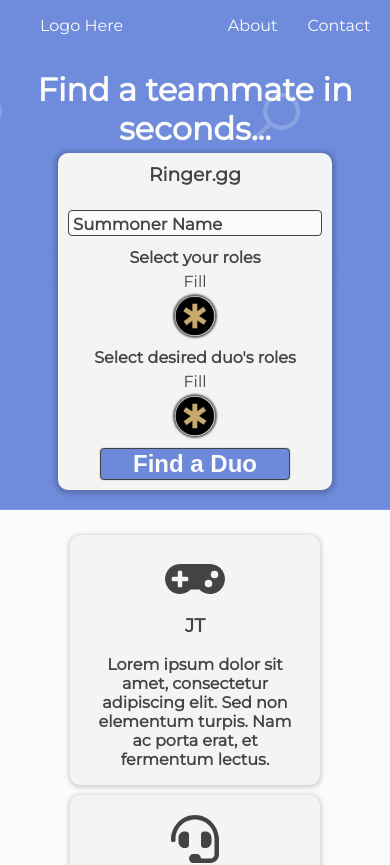
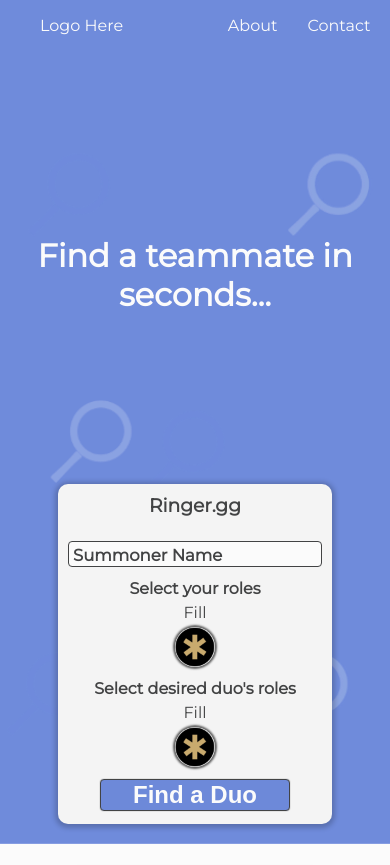
Before and after one commit to jayvickers/ringer, a React app: page / in a window 390 px wide. Shown: the top 865 px of the page. Built offline with nearby package versions, Linux system fonts and the light colour scheme.

Commit message:
responsiveness

```diff
--- a/src/components/AtfLayout/_atf-layout.less
+++ b/src/components/AtfLayout/_atf-layout.less
@@ -2,7 +2,7 @@
 
 .atf-layout {
   width: 100%;
-  height: 100%;
+  height: auto;
   display: flex;
   flex-direction: column;
   color: @charcoal-font-color;
--- a/src/components/TopPane/_top-pane.less
+++ b/src/components/TopPane/_top-pane.less
@@ -4,7 +4,7 @@
   display: flex;
   flex-direction: column;
   width: 100%;
-  height: 60%;
+  height: 60vh;
   //background-color: @blue-bg-color;
   background-position: center; /* Center the image */
   background-repeat: no-repeat; /* Do not repeat the image */
@@ -13,7 +13,7 @@
   transition: height 150ms ease-in;
 
   &.has-results-pane {
-    height: 90%;
+    height: 100vh;
     .top-pane-text-container {
       margin-top: @header-height;
     }
--- a/src/index.less
+++ b/src/index.less
@@ -22,7 +22,8 @@
   .App {
     height: 100% !important;
   }
-  .top-pane {
+  div.top-pane {
+    height: 100vh;
     .top-pane-text-container {
       h1 {
         margin: 70px auto auto;
@@ -51,6 +52,7 @@
   }
 
   .top-pane {
+    &:not(.has-results-pane) {
       flex-direction: row !important;
       height: 60%;
       .top-pane-text-container {
@@ -58,6 +60,7 @@
         display: flex;
         h1 {
           margin: auto 0;
+        }
       }
     }
 
```
Lines whose indentation alone changed are shown as unchanged.
